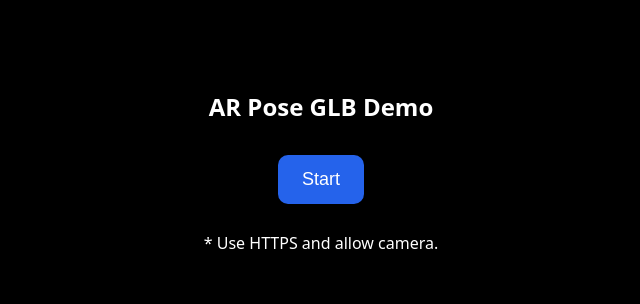
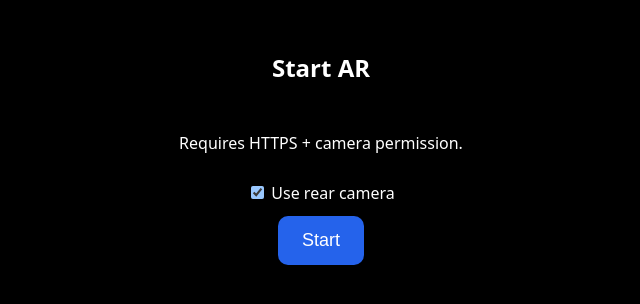
Before and after one commit to arttechleo/AR_Halloween, a plain HTML site: page index.html in a window 1280 px wide. Shown: the part 230-534 px from the top of the page, without its empty margins (319-959 px from the left). Drawn offline with nearby package versions, Linux system fonts and the light colour scheme.

Commit message:
Update index.html

```diff
--- a/index.html
+++ b/index.html
@@ -6,7 +6,6 @@
   <title>AR Pose GLB Overlay</title>
   <link rel="stylesheet" href="style.css" />
 
-  <!-- Import map so GLTFLoader's bare "three" resolves -->
   <script type="importmap">
   {
     "imports": {
@@ -16,7 +15,6 @@
   }
   </script>
 
-  <!-- Your app (pure ESM) -->
   <script type="module" src="./script.js"></script>
 </head>
 <body>
@@ -27,9 +25,15 @@
   </div>
 
   <div id="ui">
-    <h2>AR Pose GLB Demo</h2>
+    <h2>Start AR</h2>
+    <p id="hint">Requires HTTPS + camera permission.</p>
+    <div class="row">
+      <label><input id="rear" type="checkbox" checked /> Use rear camera</label>
+    </div>
     <button id="start">Start</button>
-    <p>* Use HTTPS and allow camera.</p>
+    <p id="error" class="error"></p>
   </div>
+
+  <div id="toast" class="toast" hidden></div>
 </body>
 </html>
```
